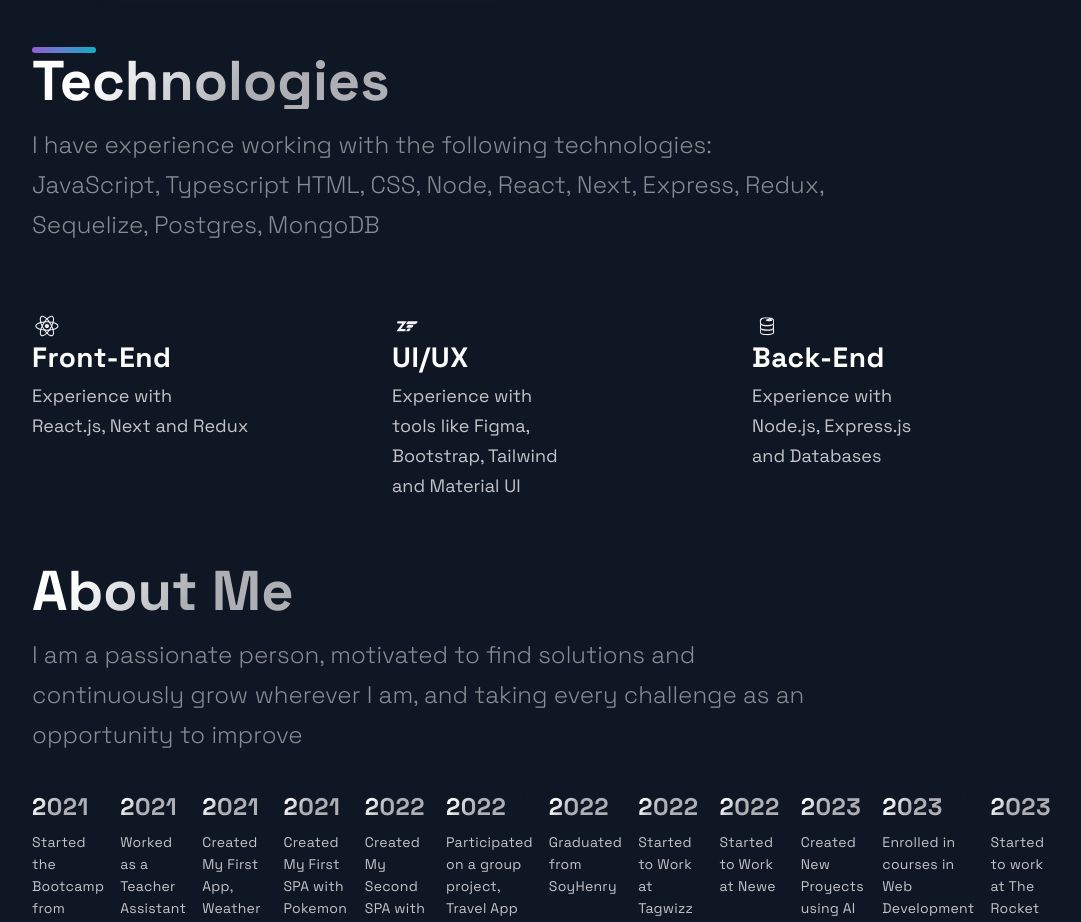
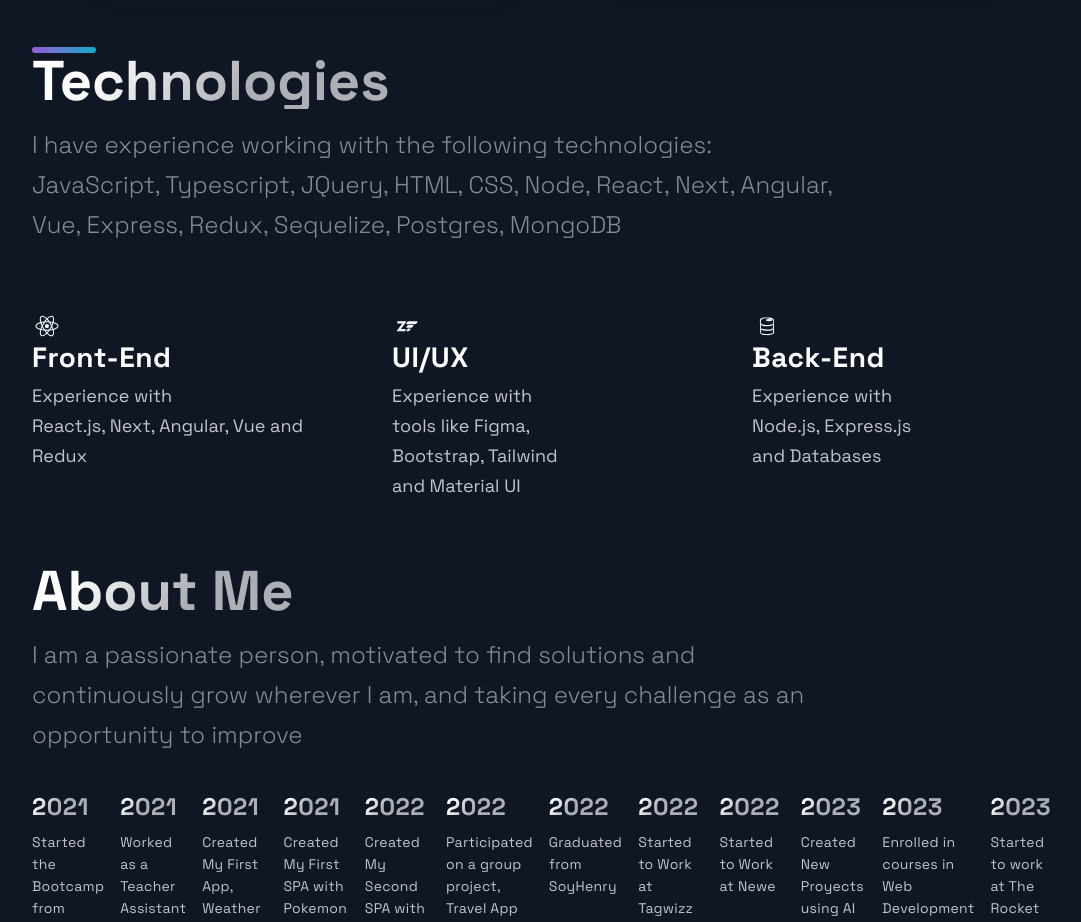
Before and after one commit to Juth7/portfoliomj, a Next.js app: page / in a window 1280 px wide. Shown: the part 3040-3962 px from the top of the page, without its empty margins (88-1169 px from the left). Built offline with nearby package versions, Linux system fonts and the light colour scheme.

Commit message:
Update Technologies.js

```diff
--- a/src/components/Technologies/Technologies.js
+++ b/src/components/Technologies/Technologies.js
@@ -19,8 +19,8 @@
     <SectionDivider />
     <SectionTitle>Technologies</SectionTitle>
     <SectionText>
-      I have experience working with the following technologies: JavaScript, Typescript
-      HTML, CSS, Node, React, Next, Express, Redux, Sequelize, Postgres, MongoDB
+      I have experience working with the following technologies: JavaScript, Typescript, JQuery,
+      HTML, CSS, Node, React, Next, Angular, Vue, Express, Redux, Sequelize, Postgres, MongoDB
     </SectionText>
     <List>
       <ListItem>
@@ -29,7 +29,7 @@
           <ListTitle>Front-End</ListTitle>
           <ListParagraph>
             Experience with <br />
-            React.js, Next and Redux
+            React.js, Next, Angular, Vue and Redux
           </ListParagraph>
         </ListContainer>
       </ListItem>
```
